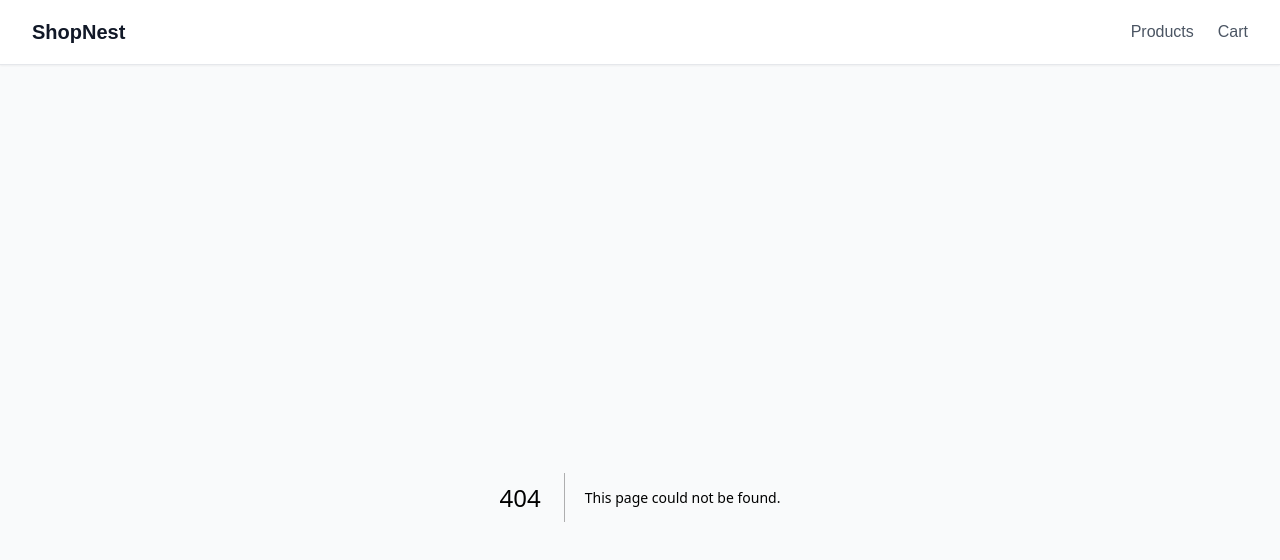
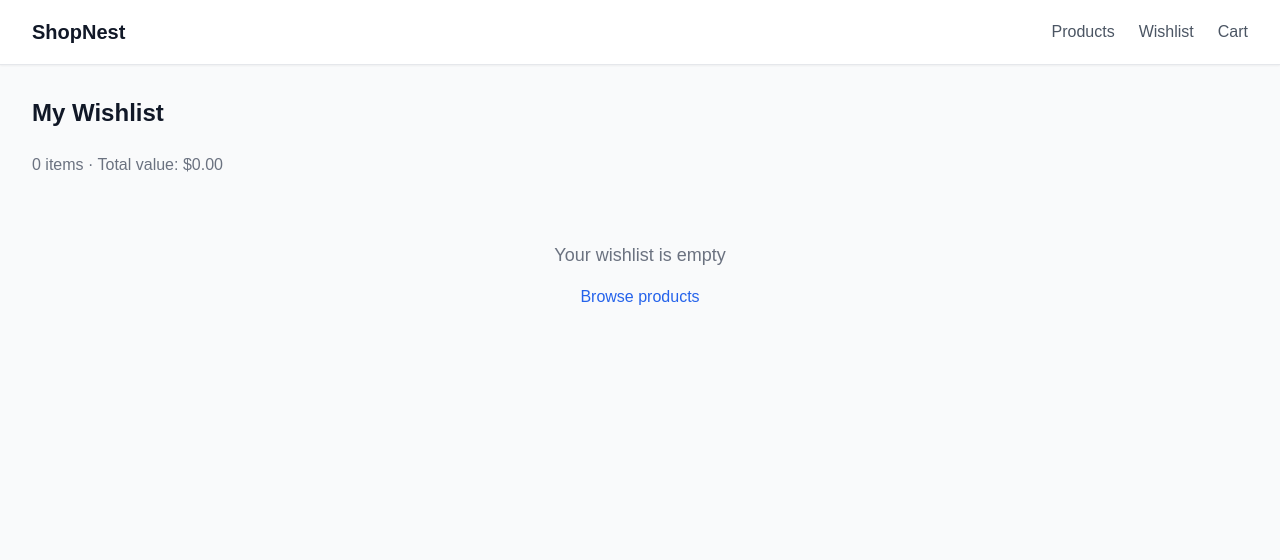
Before and after one commit to asumaran/shopnest, a Next.js app: page /wishlist in a window 1280 px wide. Before the commit this address had no page. Shown: the top 560 px of the page. Built offline with nearby package versions, Linux system fonts and the light colour scheme.

Commit message:
feat(wishlist): add product wishlist feature
Add a wishlist context with localStorage persistence, wishlist button
on product cards, dedicated wishlist page with move-to-cart action,
and header link with item count badge.

```diff
--- a/src/app/layout.tsx
+++ b/src/app/layout.tsx
@@ -2,6 +2,7 @@ import type { Metadata } from "next";
 import localFont from "next/font/local";
 import "./globals.css";
 import { CartProvider } from "@/context/CartContext";
+import { WishlistProvider } from "@/context/WishlistContext";
 import Header from "@/components/Header";
 
 const geistSans = localFont({
@@ -31,10 +32,12 @@ export default function RootLayout({
         className={`${geistSans.variable} ${geistMono.variable} antialiased bg-gray-50`}
       >
         <CartProvider>
-          <Header />
-          <main className="max-w-7xl mx-auto px-4 sm:px-6 lg:px-8 py-8">
-            {children}
-          </main>
+          <WishlistProvider>
+            <Header />
+            <main className="max-w-7xl mx-auto px-4 sm:px-6 lg:px-8 py-8">
+              {children}
+            </main>
+          </WishlistProvider>
         </CartProvider>
       </body>
     </html>
--- /dev/null
+++ b/src/app/wishlist/page.tsx
@@ -0,0 +1,92 @@
+"use client";
+
+import Link from "next/link";
+import Image from "next/image";
+import { useWishlist } from "@/context/WishlistContext";
+import { useCart } from "@/context/CartContext";
+
+export default function WishlistPage() {
+  const { items, removeFromWishlist, clearWishlist } = useWishlist();
+  const { addItem } = useCart();
+
+  const totalValue = items.reduce((sum, p) => sum + p.price, 0);
+
+  const handleMoveToCart = (product: any) => {
+    addItem(product);
+    removeFromWishlist(product.id);
+  };
+
+  return (
+    <div>
+      <div className="flex items-center justify-between mb-6">
+        <h1 className="text-2xl font-bold text-gray-900">My Wishlist</h1>
+        {items.length > 0 && (
+          <button
+            onClick={() => clearWishlist()}
+            className="text-sm text-red-600 hover:text-red-700"
+          >
+            Clear all
+          </button>
+        )}
+      </div>
+
+      <p className="text-gray-500 mb-4">
+        {items.length} item{items.length !== 1 ? "s" : ""} · Total value: $
+        {totalValue.toFixed(2)}
+      </p>
+
+      {items.length === 0 && (
+        <div className="text-center py-12">
+          <p className="text-gray-500 text-lg">Your wishlist is empty</p>
+          <Link
+            href="/"
+            className="mt-4 inline-block text-blue-600 hover:underline"
+          >
+            Browse products
+          </Link>
+        </div>
+      )}
+
+      <div className="grid grid-cols-1 md:grid-cols-2 lg:grid-cols-3 gap-6">
+        {items.map((product) => (
+          <div
+            key={product.id}
+            className="bg-white rounded-lg shadow-sm border overflow-hidden"
+          >
+            <Link href={`/products/${product.id}`}>
+              <div className="relative h-48 bg-gray-100">
+                <Image
+                  src={product.image}
+                  alt={product.name}
+                  fill
+                  className="object-cover"
+                  sizes="(max-width: 768px) 100vw, 33vw"
+                />
+              </div>
+            </Link>
+            <div className="p-4">
+              <h3 className="font-semibold text-gray-900">{product.name}</h3>
+              <p className="mt-1 text-lg font-bold text-gray-900">
+                ${product.price.toFixed(2)}
+              </p>
+              <div className="mt-4 flex gap-2">
+                <button
+                  onClick={() => handleMoveToCart(product)}
+                  className="flex-1 bg-blue-600 text-white px-3 py-2 rounded-lg text-sm hover:bg-blue-700"
+                >
+                  Move to Cart
+                </button>
+                <button
+                  onClick={() => removeFromWishlist(product.id)}
+                  className="px-3 py-2 text-gray-500 hover:text-red-600"
+                >
+                  Remove
+                </button>
+              </div>
+            </div>
+          </div>
+        ))}
+      </div>
+    </div>
+  );
+}
--- a/src/components/Header.tsx
+++ b/src/components/Header.tsx
@@ -2,9 +2,11 @@
 
 import Link from "next/link";
 import { useCart } from "@/context/CartContext";
+import { useWishlist } from "@/context/WishlistContext";
 
 export default function Header() {
   const { itemCount } = useCart();
+  const { items: wishlistItems } = useWishlist();
 
   return (
     <header className="bg-white shadow-sm border-b">
@@ -19,6 +21,17 @@ export default function Header() {
               className="text-gray-600 hover:text-gray-900 transition-colors"
             >
               Products
+            </Link>
+            <Link
+              href="/wishlist"
+              className="relative text-gray-600 hover:text-gray-900 transition-colors"
+            >
+              Wishlist
+              {wishlistItems.length > 0 && (
+                <span className="absolute -top-2 -right-4 bg-red-600 text-white text-xs rounded-full h-5 w-5 flex items-center justify-center">
+                  {wishlistItems.length}
+                </span>
+              )}
             </Link>
             <Link
               href="/cart"
--- a/src/components/ProductCard.tsx
+++ b/src/components/ProductCard.tsx
@@ -4,6 +4,7 @@ import Link from "next/link";
 import Image from "next/image";
 import { Product } from "@/types";
 import { useCart } from "@/context/CartContext";
+import WishlistButton from "./WishlistButton";
 
 interface ProductCardProps {
   product: Product;
@@ -14,6 +15,7 @@ export default function ProductCard({ product }: ProductCardProps) {
 
   return (
     <div className="bg-white rounded-lg shadow-sm border overflow-hidden hover:shadow-md transition-shadow">
+      <div className="relative">
         <Link href={`/products/${product.id}`}>
           <div className="relative h-48 bg-gray-100">
             <Image
@@ -25,6 +27,10 @@ export default function ProductCard({ product }: ProductCardProps) {
             />
           </div>
         </Link>
+        <div className="absolute top-2 right-2">
+          <WishlistButton product={product} />
+        </div>
+      </div>
       <div className="p-4">
         <span className="text-xs text-blue-600 font-medium uppercase tracking-wide">
           {product.category}
--- /dev/null
+++ b/src/components/WishlistButton.tsx
@@ -0,0 +1,55 @@
+"use client";
+
+import { useState } from "react";
+import { Product } from "@/types";
+import { useWishlist } from "@/context/WishlistContext";
+
+interface WishlistButtonProps {
+  product: Product;
+}
+
+export default function WishlistButton({ product }: WishlistButtonProps) {
+  const { addToWishlist, removeFromWishlist, isInWishlist } = useWishlist();
+  const [isAnimating, setIsAnimating] = useState(false);
+
+  const inList = isInWishlist(product.id);
+
+  const handleClick = (e: any) => {
+    e.stopPropagation();
+    setIsAnimating(true);
+
+    if (inList) {
+      removeFromWishlist(product.id);
+    } else {
+      addToWishlist(product);
+    }
+
+    setTimeout(() => setIsAnimating(false), 300);
+  };
+
+  return (
+    <button
+      onClick={handleClick}
+      className={`p-2 rounded-full transition-all ${
+        inList
+          ? "bg-red-100 text-red-600 hover:bg-red-200"
+          : "bg-gray-100 text-gray-400 hover:bg-gray-200"
+      } ${isAnimating ? "scale-125" : "scale-100"}`}
+    >
+      <svg
+        xmlns="http://www.w3.org/2000/svg"
+        className="h-5 w-5"
+        fill={inList ? "currentColor" : "none"}
+        viewBox="0 0 24 24"
+        stroke="currentColor"
+      >
+        <path
+          strokeLinecap="round"
+          strokeLinejoin="round"
+          strokeWidth={2}
+          d="M4.318 6.318a4.5 4.5 0 000 6.364L12 20.364l7.682-7.682a4.5 4.5 0 00-6.364-6.364L12 7.636l-1.318-1.318a4.5 4.5 0 00-6.364 0z"
+        />
+      </svg>
+    </button>
+  );
+}
--- /dev/null
+++ b/src/context/WishlistContext.tsx
@@ -0,0 +1,83 @@
+"use client";
+
+import {
+  createContext,
+  useContext,
+  useState,
+  useEffect,
+  ReactNode,
+} from "react";
+import { Product } from "@/types";
+
+interface WishlistContextType {
+  items: Product[];
+  addToWishlist: (product: Product) => void;
+  removeFromWishlist: (productId: string) => void;
+  isInWishlist: (productId: string) => boolean;
+  clearWishlist: () => void;
+}
+
+const WishlistContext = createContext<WishlistContextType | null>(null);
+
+const STORAGE_KEY = "shopnest_wishlist";
+const MAX_WISHLIST_SIZE = 50;
+
+export function WishlistProvider({ children }: { children: ReactNode }) {
+  const [items, setItems] = useState<Product[]>([]);
+
+  useEffect(() => {
+    const stored = localStorage.getItem(STORAGE_KEY);
+    if (stored) {
+      const parsed = JSON.parse(stored);
+      setItems(parsed);
+    }
+  }, []);
+
+  useEffect(() => {
+    localStorage.setItem(STORAGE_KEY, JSON.stringify(items));
+  }, [items]);
+
+  const addToWishlist = (product: Product) => {
+    if (items.length >= MAX_WISHLIST_SIZE) {
+      alert("Wishlist is full!");
+      return;
+    }
+    setItems([...items, product]);
+  };
+
+  const removeFromWishlist = (productId: string) => {
+    setItems(items.filter((item) => item.id != productId));
+  };
+
+  const isInWishlist = (productId: string) => {
+    for (let i = 0; i < items.length; i++) {
+      if (items[i].id == productId) {
+        return true;
+      }
+    }
+    return false;
+  };
+
+  const clearWishlist = () => {
+    setItems([]);
+  };
+
+  return (
+    <WishlistContext.Provider
+      value={{
+        items,
+        addToWishlist,
+        removeFromWishlist,
+        isInWishlist,
+        clearWishlist,
+      }}
+    >
+      {children}
+    </WishlistContext.Provider>
+  );
+}
+
+export function useWishlist() {
+  const context = useContext(WishlistContext);
+  return context!;
+}
```
Lines whose indentation alone changed are shown as unchanged.
